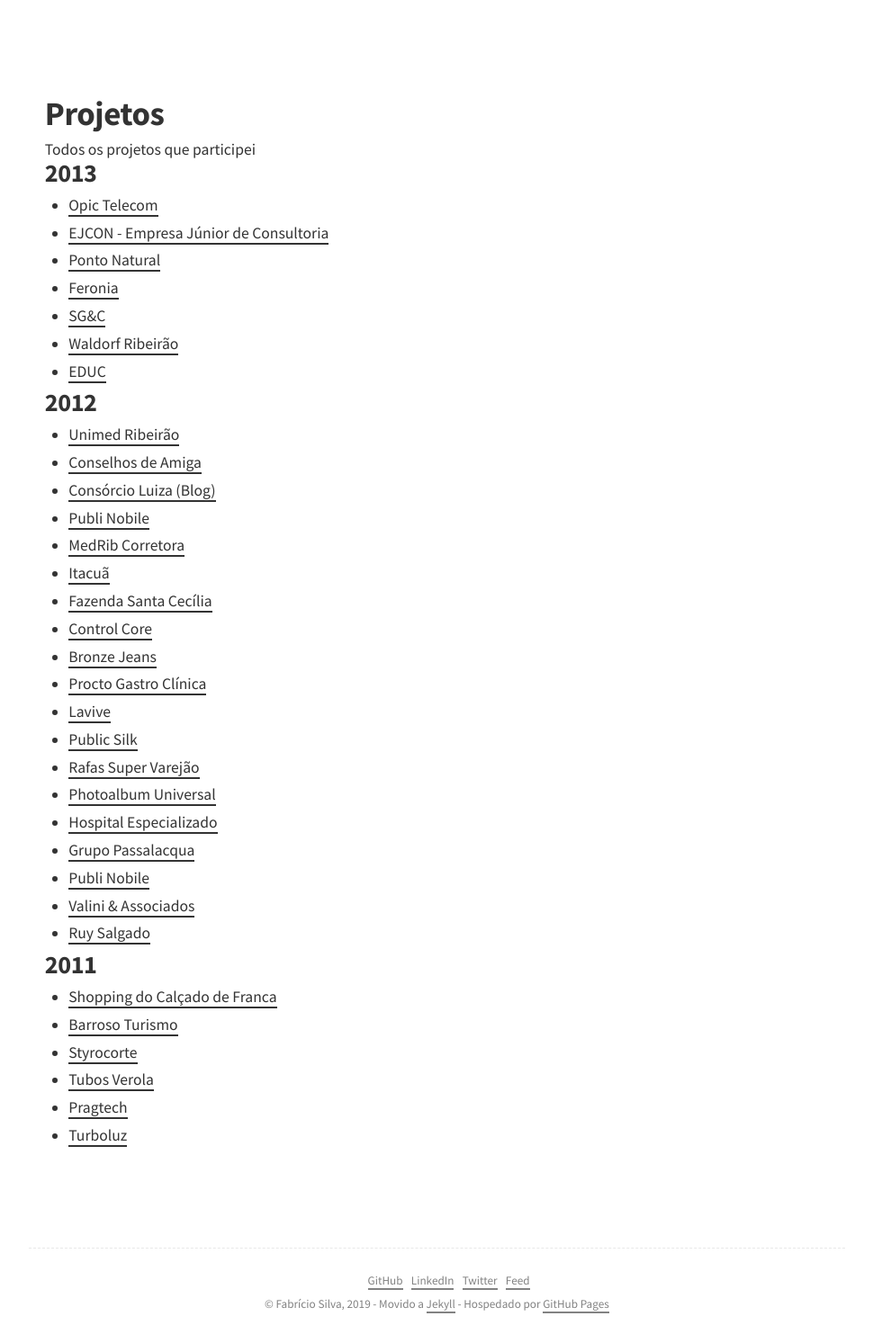
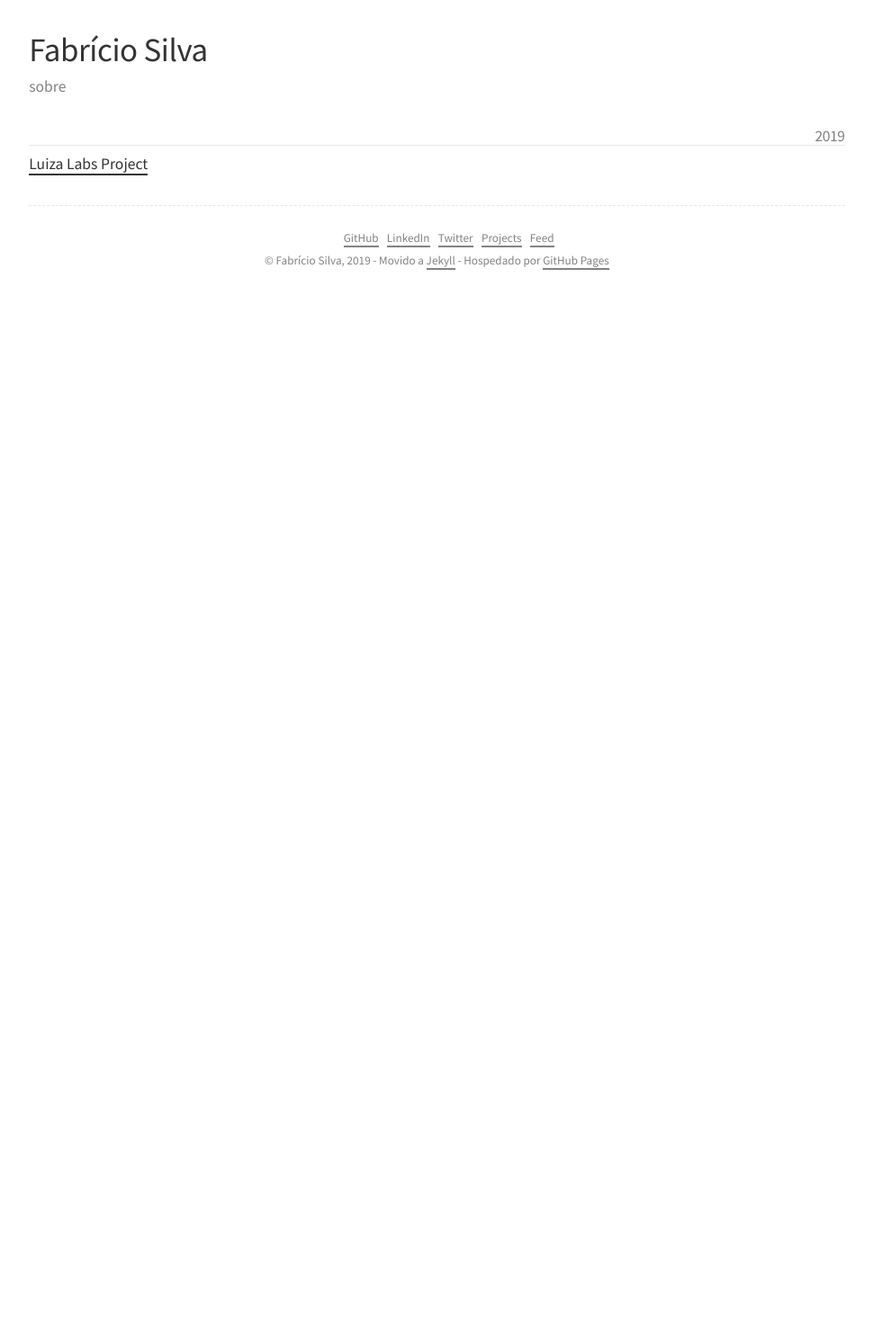
Before and after one commit to fabriciofmsilva/fabriciofmsilva.github.io, a Jekyll site: the page built from projects/index.html, in a window 1280 px wide. Shown: the whole page at 90% size, without its empty margins (159-1129 px from the left). Built offline with Jekyll 4.4.1, drawn with Linux system fonts in a browser that asks for light colours; after the commit the page ends 900 px from its top, so only the background shows below that.

Commit message:
Add projects structure and layout

```diff
--- a/_config.yml
+++ b/_config.yml
@@ -9,7 +9,7 @@
 title: Fabrício Silva
 name: Fabrício Silva
 description: > # this means to ignore newlines until "baseurl:"
-  Desenvolvedor Front-End, HTML, CSS e JavaScript
+  Web developer focused in front-end
 baseurl: "" # the subpath of your site, e.g. /blog
 url: "http://fabriciofmsilva.com.br" # the base hostname & protocol for your site
 domain: fabriciofmsilva.com.br
@@ -28,6 +28,9 @@
 feedburner: http://feeds.feedburner.com/fabriciofmsilva
 analytics: UA-22890269-1
 
+collections:
+  - projects
+
 # Build settings
 markdown: kramdown
 
--- a/_includes/footer.html
+++ b/_includes/footer.html
@@ -8,6 +8,9 @@
     </li>
     <li class="nav__item">
       <a class="nav__link" href="{{ site.twitter }}">Twitter</a>
+    </li>
+    <li class="nav__item">
+      <a class="nav__link" href="/projects">Projects</a>
     </li>
     <li class="nav__item">
       <a class="nav__link" href="{{ "/feed.xml" | prepend: site.baseurl }}">Feed</a>
--- a/projects/index.html
+++ b/projects/index.html
@@ -1,54 +1,47 @@
 ---
 layout: default
-title: Projetos
-description: Últimos projetos desenvolvidos.
-canonical: http://www.fabriciofmsilva.com.br/projetos/
+title: Projects
+description: Last projects
+canonical: http://www.fabriciofmsilva.com.br/projects/
 ---
 
-<section class="main">
-<article class="container">
-	<h1>Projetos</h1>
-	<p>Todos os projetos que participei</p>
-	<h2>2013</h2>
-	<ul>
-		<li><a href="http://www.opictelecom.com.br/" target="_blank">Opic Telecom</a></li>
-		<li><a href="http://www.ejcon.com.br/" target="_blank">EJCON - Empresa Júnior de Consultoria</a></li>
-		<li><a href="http://www.pontonaturalfranquia.com.br/" target="_blank">Ponto Natural</a></li>
-		<li><a href="http://feronia.com.br/" target="_blank">Feronia</a></li>
-		<li><a href="http://www.sgec.com.br/" target="_blank">SG&C</a></li>
-		<li><a href="http://www.waldorfribeirao.org/" target="_blank">Waldorf Ribeirão</a></li>
-		<li><a href="http://www.educparapensar.com.br/" target="_blank">EDUC</a></li>
-	</ul>
-	<h2>2012</h2>
-	<ul>
-		<li><a href="http://www.unimedribeirao.com.br/" target="_blank">Unimed Ribeirão</a></li>
-		<li><a href="http://conselhosdeamiga.com.br/" target="_blank">Conselhos de Amiga</a></li>
-		<li><a href="http://blog.consorcioluiza.com.br/" target="_blank">Consórcio Luiza (Blog)</a></li>
-		<li><a href="http://www.publinobile.com.br/" target="_blank">Publi Nobile</a></li>
-		<li><a href="http://www.medribcorretora.com.br/" target="_blank">MedRib Corretora</a></li>
-		<li><a href="http://www.itacua.com.br/" target="_blank">Itacuã</a></li>
-		<li><a href="http://www.fazendasantacecilia.com.br/" target="_blank">Fazenda Santa Cecília</a></li>
-		<li><a href="http://www.controlcore.com.br/" target="_blank">Control Core</a></li>
-		<li><a href="http://www.bronzejeans.com.br/" target="_blank">Bronze Jeans</a></li>
-		<li><a href="http://www.proctogastroclinica.com.br/" target="_blank">Procto Gastro Clínica</a></li>
-		<li><a href="http://www.lavive.com.br/" target="_blank">Lavive</a></li>
-		<li><a href="http://www.publicsilk.com.br/" target="_blank">Public Silk</a></li>
-		<li><a href="http://www.rafasupervarejao.com.br/" target="_blank">Rafas Super Varejão</a></li>
-		<li><a href="http://www.photoalbumuniversal.com.br/" target="_blank">Photoalbum Universal</a></li>
-		<li><a href="http://www.hospitalespecializado.com.br/" target="_blank">Hospital Especializado</a></li>
-		<li><a href="http://www.grupopassalacqua.com.br/" target="_blank">Grupo Passalacqua</a></li>
-		<li><a href="http://www.publinobile.com.br/" target="_blank">Publi Nobile</a></li>
-		<li><a href="http://www.valini.com.br/" target="_blank">Valini & Associados</a></li>
-		<li><a href="http://www.ruysalgado.com.br/" target="_blank">Ruy Salgado</a></li>
-	</ul>
-	<h2>2011</h2>
-	<ul>
-		<li><a href="http://www.shoppingdocalcado.com.br/" target="_blank">Shopping do Calçado de Franca</a></li>
-		<li><a href="http://www.barrosoturismo.com.br/" target="_blank">Barroso Turismo</a></li>
-		<li><a href="http://www.styrocorte.com.br/" target="_blank">Styrocorte</a></li>
-		<li><a href="http://www.tubosverola.com.br/" target="_blank">Tubos Verola</a></li>
-		<li><a href="http://www.pragtech.com.br/" target="_blank">Pragtech</a></li>
-		<li><a href="http://www.turboluz.com.br/" target="_blank">Turboluz</a></li>
-	</ul>
-</article>
-</section>
+{% include header.html %}
+
+<main class="main">
+  {% for project in site.projects %}
+    {% capture this_year %}{{ project.date | date: "%Y" }}{% endcapture %}
+    {% capture this_month %}{{ project.date | date: "%B" }}{% endcapture %}
+    {% capture next_year %}{{ project.previous.date | date: "%Y" }}{% endcapture %}
+    {% capture next_month %}{{ project.previous.date | date: "%B" }}{% endcapture %}
+
+    {% if forloop.first %}
+    <section class="archive">
+      <h2 class="archive-title" id="{{ this_year }}">{{ this_year }}</h2>
+      <a id="{{ this_year }}-{{ this_month | date: '%m' }}"></a>
+      <ul class="articles">
+    {% endif %}
+      <li class="article">
+        <a href="{{ project.link }}">{{ project.title }}</a>
+      </li>
+    {% if forloop.last %}
+      </ul>
+    </section>
+    {% else %}
+      {% if this_year != next_year %}
+      </ul>
+      </section>
+
+      <section class="archive">
+        <h2 class="archive-title" id="{{ next_year }}">{{ next_year }}</h2>
+        <a id="{{ next_year }}-{{ next_month | date: '%m' }}"></a>
+        <ul class="articles">
+      {% else %}
+        {% if this_month != next_month %}
+        </ul>
+        <a id="{{ this_year }}-{{ next_month | date: '%m' }}"></a>
+        <ul class="articles">
+        {% endif %}
+      {% endif %}
+    {% endif %}
+  {% endfor %}
+</main>
```
Also changed, not shown: _projects/2019-01-29-labs.md (added, +7 -0 lines), Gemfile.lock.
